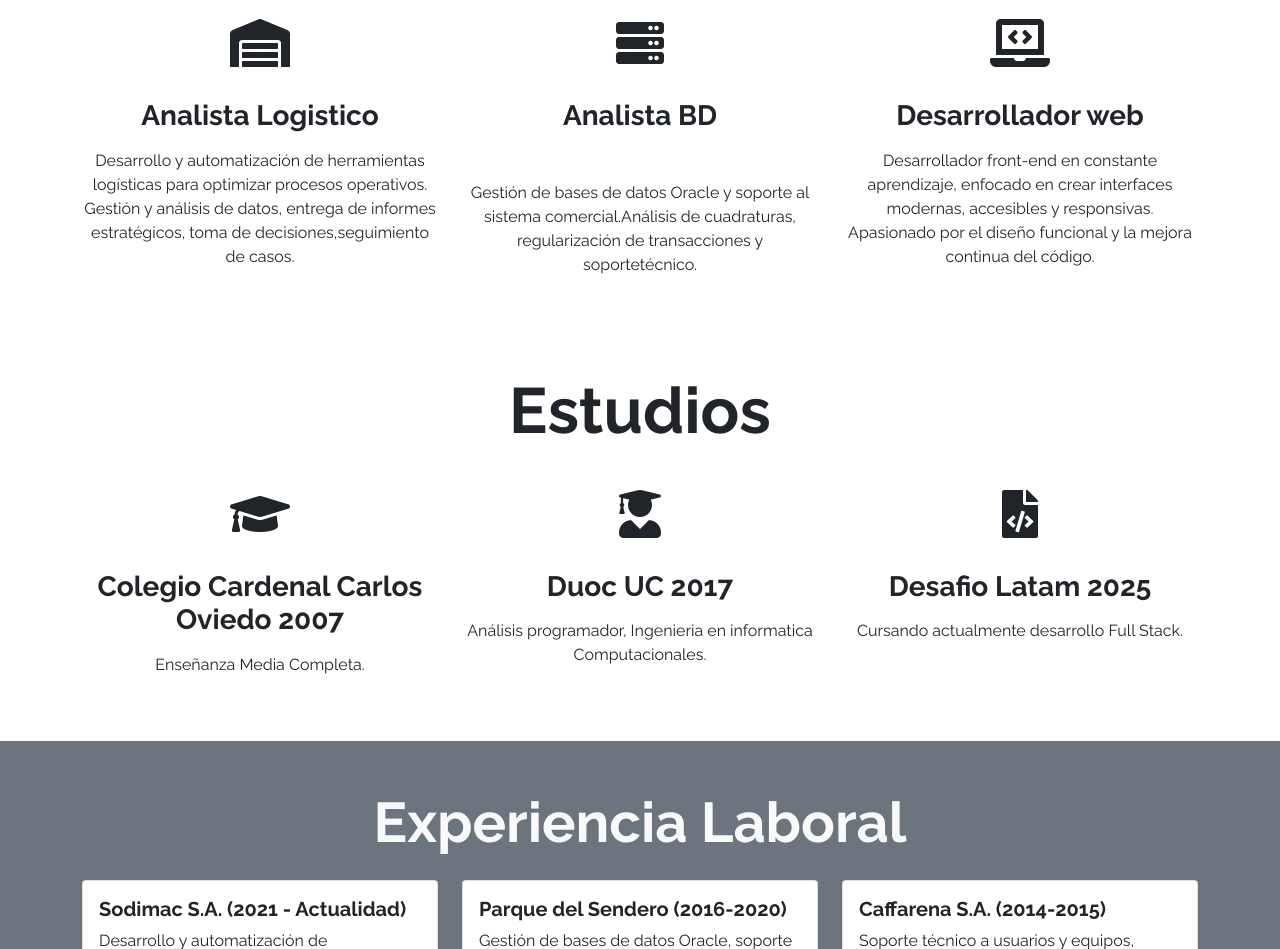
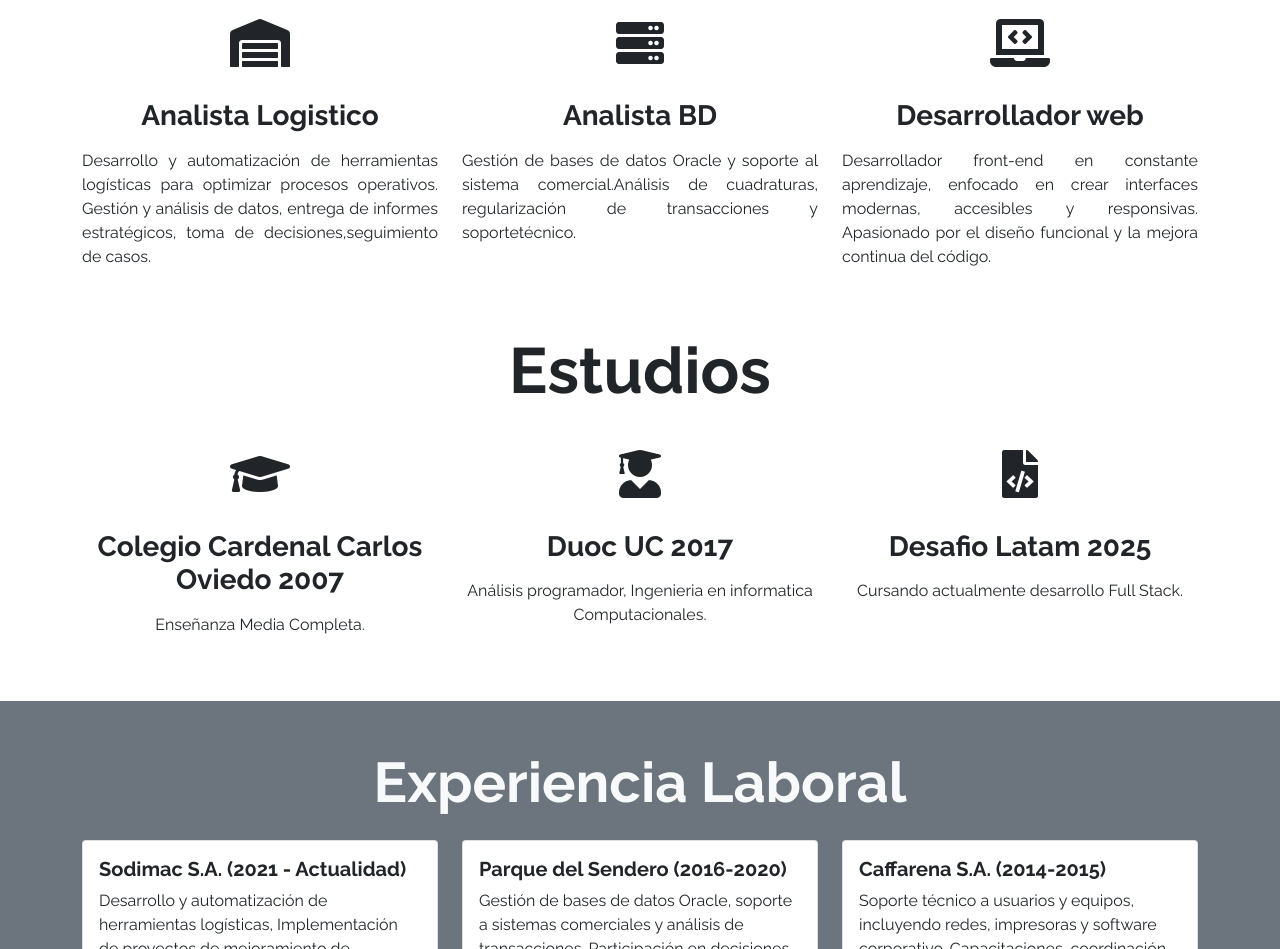
Before and after one commit to irguajardoc/irguajardoc.github.io, a plain HTML site: page index.html in a window 1280 px wide. Shown: the part 910-1859 px from the top of the page. Drawn offline with nearby package versions, Linux system fonts and the light colour scheme.

Commit message:
Modificacion de seccion sobre-de-mi

```diff
--- a/index.html
+++ b/index.html
@@ -87,20 +87,20 @@
           <div class="col-12 col-md-4">
             <i class="fas fa-warehouse fa-3x my-3"></i>
             <h3 class="my-3 fw-bold">Analista Logistico </h3>
-            <p class="my-3">Desarrollo y automatización de herramientas logísticas para optimizar procesos operativos. Gestión y análisis de datos, entrega de informes estratégicos, toma de decisiones,seguimiento de casos.
+            <p class="my-3 justif">Desarrollo y automatización de herramientas logísticas para optimizar procesos operativos. Gestión y análisis de datos, entrega de informes estratégicos, toma de decisiones,seguimiento de casos.
             </p>
           </div>
           <div class="col-12 col-md-4">
             <i class="fas fa-server fa-3x my-3"></i>
             <h3 class="my-3 fw-bold">Analista BD</h3>
-            <p class="my-5">
+            <p class="my-3 justif">
               Gestión de bases de datos Oracle y soporte al sistema comercial.Análisis de cuadraturas, regularización de transacciones y soportetécnico.
             </p>
           </div>
           <div class="col-12 col-md-4">
             <i class="fas fa-laptop-code fa-3x my-3"></i>
             <h3 class="my-3 fw-bold">Desarrollador  web</h3>
-            <p class="my-3">
+            <p class="my-3 justif">
               Desarrollador front-end en constante aprendizaje, enfocado en crear interfaces modernas, accesibles y responsivas. Apasionado por el diseño funcional y la mejora continua del código.
             </p>
           </div>
```
